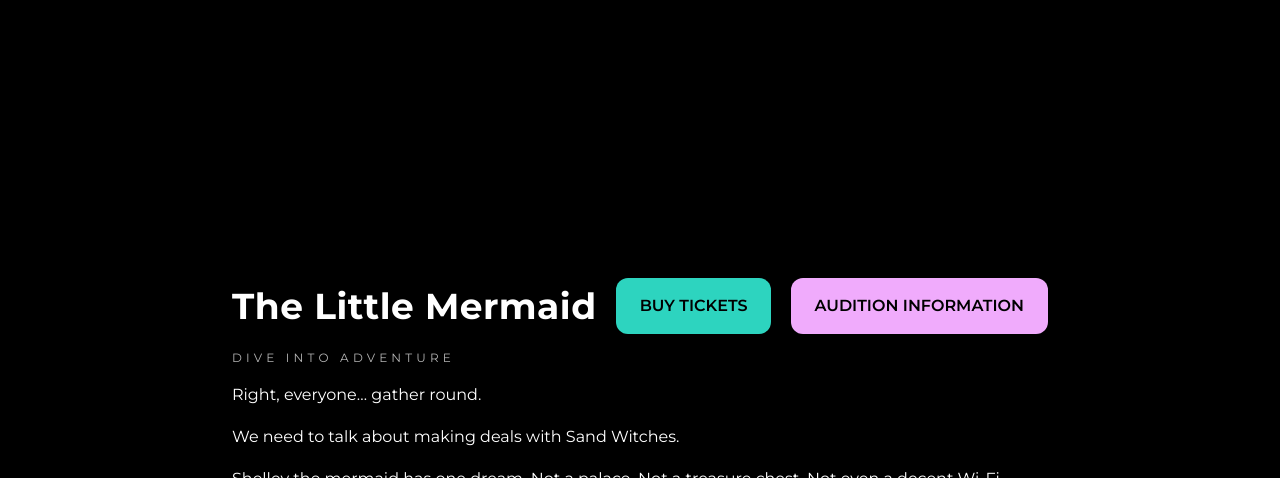
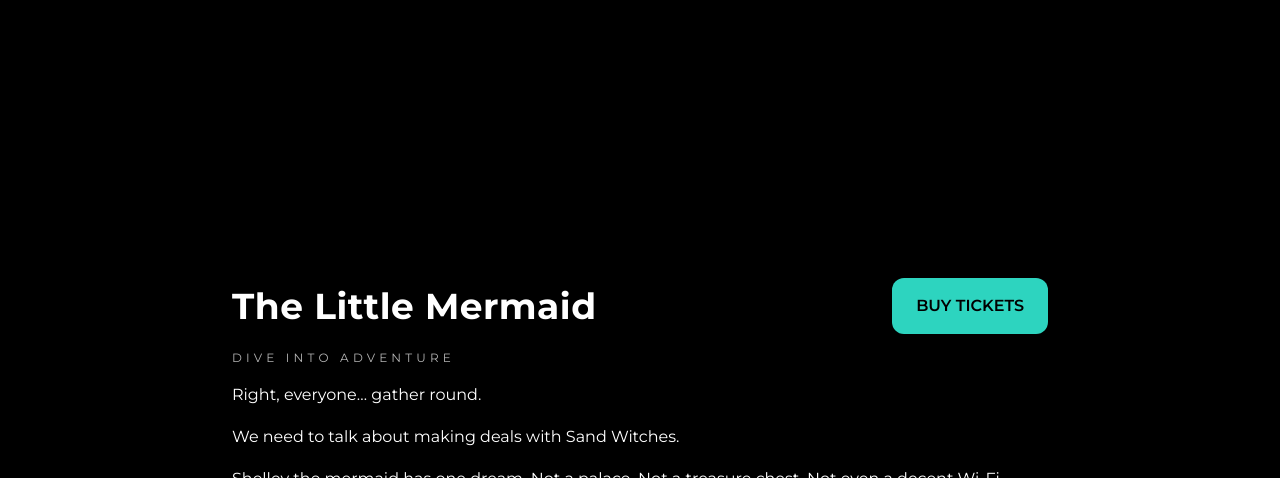
Before and after one commit to brightsideplayers/brightside2026, a plain HTML site: page index.html in a window 1280 px wide. Shown: the part 460-938 px from the top of the page. Drawn offline with nearby package versions, Linux system fonts and the light colour scheme.

Commit message:
Update index.html

```diff
--- a/index.html
+++ b/index.html
@@ -124,9 +124,6 @@ body, h1, h2, h3, h4, p, a, button { font-family: 'Montserrat', sans-serif !impo
 <h2 class="text-4xl font-bold">The Little Mermaid</h2>
 <a class="inline-block bg-teal-400 text-black px-6 py-4 rounded-xl font-semibold transition transform hover:scale-105 hover:bg-teal-300 active:scale-95 glow" href="https://www.firstontarioartscentremilton.ca/en/shows-and-events/additional-performances-2025.aspx" target="_blank">
     BUY TICKETS
-  </a>
-<a class="inline-block bg-fuchsia-300 text-black px-6 py-4 rounded-xl font-semibold transition transform hover:scale-105 hover:bg-fuchsia-200 active:scale-95 glow" href="#" onclick="openAuditions(); return false;">
-    AUDITION INFORMATION
   </a>
 </div>
 <div class="mt-4 space-y-4 leading-relaxed">
```
